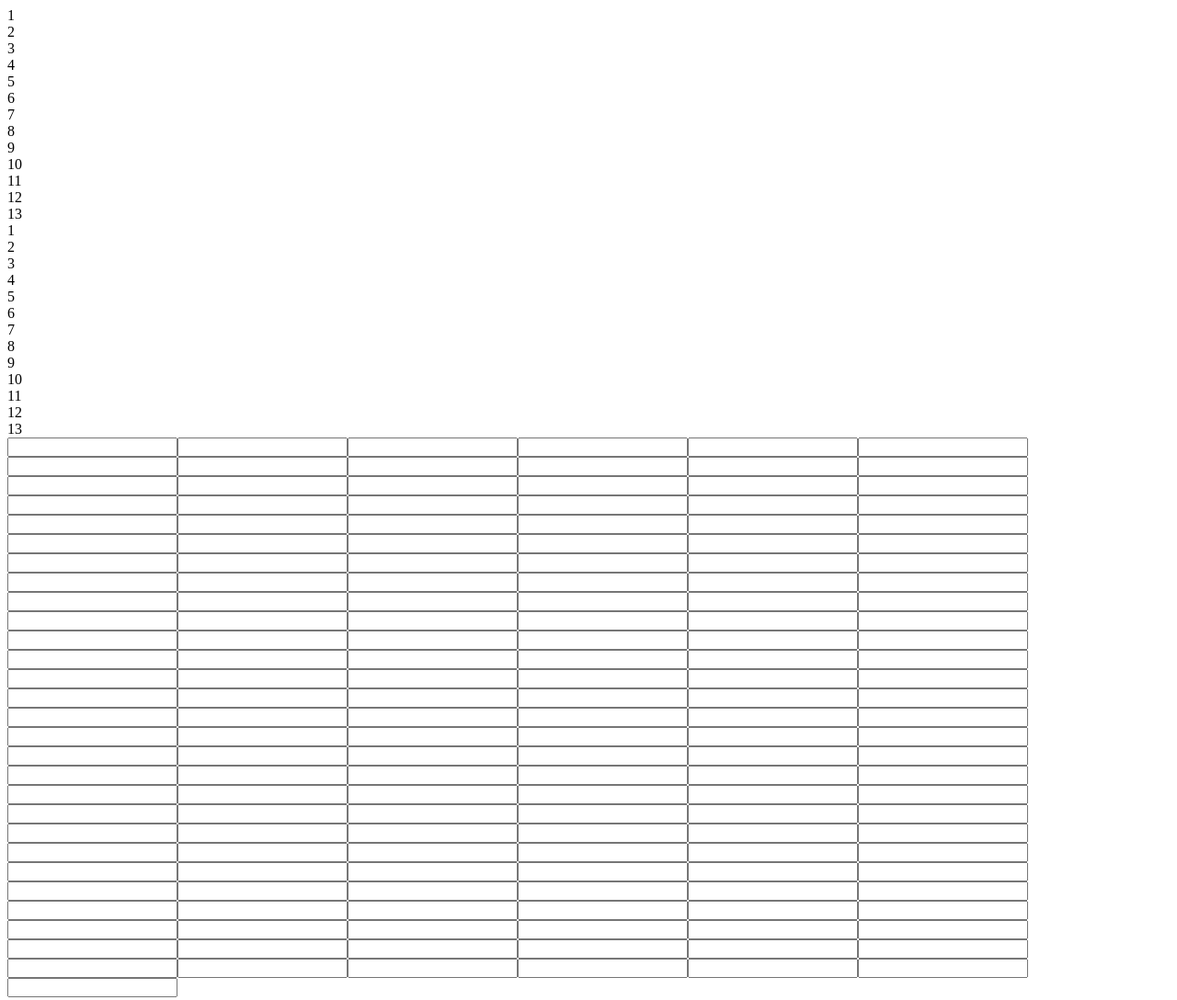
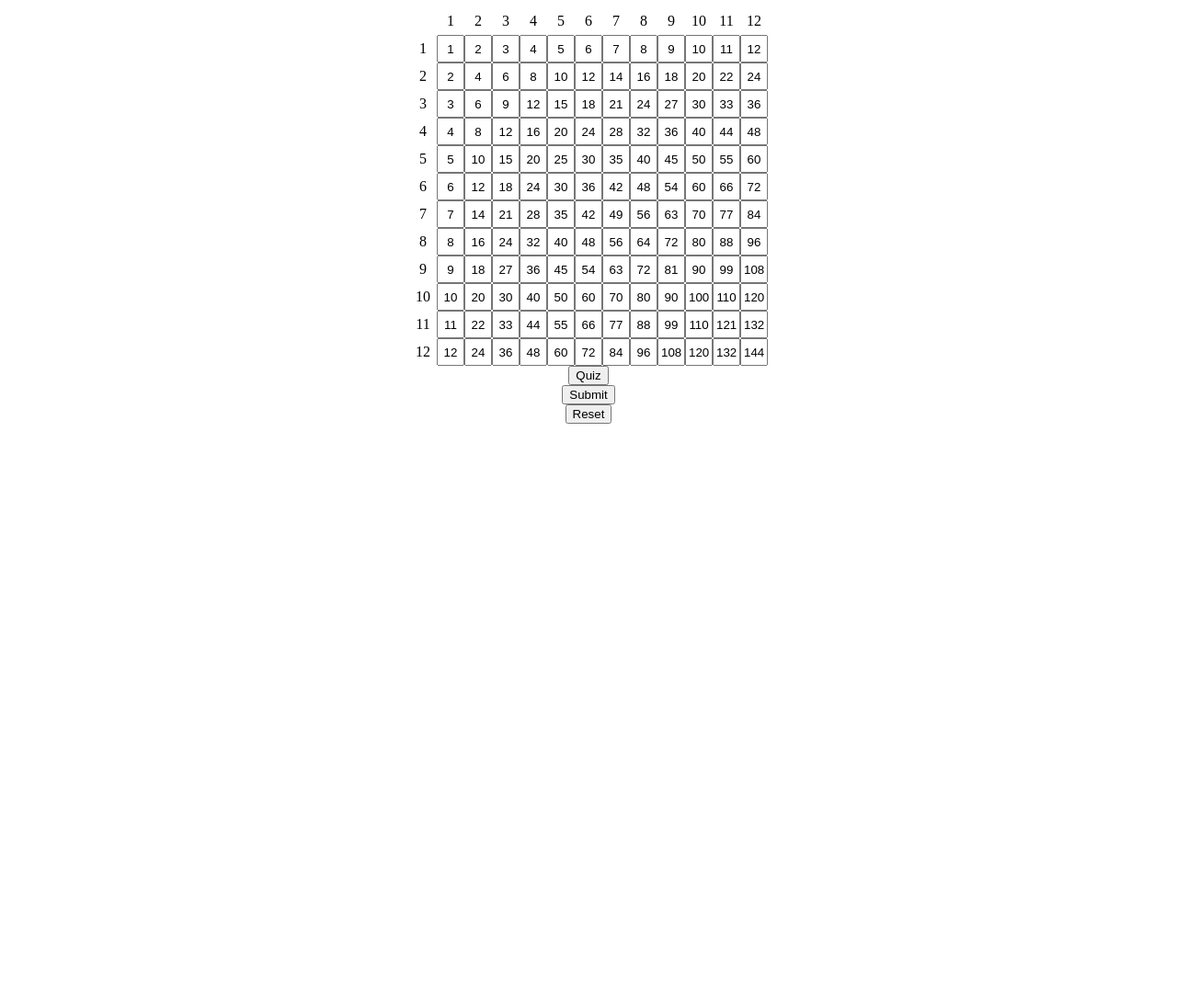
Before and after one commit to Sajid78612/Timetable_Grid_Website, a plain HTML site: page index.html in a window 1280 px wide. Shown: the whole page at 92% size. After the commit the page ends 800 px from the top, so only its background shows below. Drawn offline with Linux system fonts and the light colour scheme.

Commit message:
initial css commit

```diff
--- a/index.html
+++ b/index.html
@@ -1,20 +1,29 @@
 <!DOCTYPE html>
 <html>
+
 <head>
     <title>Multiplication Table</title>
     <meta name="viewport" content="width=device-width, initial-scale=1.0">
-
+    <link rel="stylesheet" href="style.css">
 </head>
 
 <body>
-    <div class="column-headers flex-container" id="column-headers">
+    <div id="main">
+        <div class="container" id="column-headers">
             <div class="header"></div>
         </div>
 
-    <div class="flex-container">
+        <div class="container">
             <div class="row-headers" id="row-headers"></div>
-        <div class="boxes flex-container" id="boxes"></div>
+            <div class="boxes" id="boxes"></div>
         </div>
 
+        <div id="timer"></div>
+        <div id="scoreValue"></div>
+
+        <button class="button" id="start-button" onclick="start(); startTimer()">Quiz</button>
+        <button class="button" id="submit-button" onclick="submit(); stopTimer()">Submit</button>
+        <button class="button" id="reset-button" onclick="reset()">Reset</button>
+    </div>
     <script src="index.js"></script>
 </body>
--- a/index.js
+++ b/index.js
@@ -1,7 +1,20 @@
+// Headers and table
 var boxes = document.getElementById('boxes');
 var columnHeaders = document.getElementById('column-headers');
 var rowHeaders = document.getElementById('row-headers');
 
+// Buttons
+var startBtn = document.getElementById('quiz-button');
+var resetBtn = document.getElementById('reset-button');
+var submitBtn = document.getElementById('submit-button');
+
+// Variables
+var score = 0;
+var scoreValue = 0;
+var timerVar;
+var totalSeconds;
+
+// Create Tables and Headers
 function createBoxes(min, max) {
 	createColumnHeaders(min, max);
 	createRowHeaders(min, max);
@@ -10,12 +23,12 @@ function createBoxes(min, max) {
 
 		for (let j = min; j <= max; j++) {
 			var box = document.createElement('INPUT');
-			//box.setAttribute('type', 'text');
+			box.setAttribute('type', 'text');
 			var boxId = i + 'x' + j;
 			box.setAttribute('id', boxId);
 			var boxValue = i * j;
-			//box.setAttribute('value', boxValue);
-			//box.setAttribute('data-value', boxValue);
+			box.setAttribute('value', boxValue);
+			box.setAttribute('data-value', boxValue);
 			box.classList.add('box');
 			boxes.append(box);
 		}
@@ -41,4 +54,42 @@ function createRowHeaders(min, max) {
 	}
 }
 
-createBoxes(1,13);
+// Button Functions
+function start() {
+	var empt;
+}
+
+function submit() {
+	var empt;
+}
+
+function reset() {
+	window.location.reload();
+}
+
+// Timer functionality
+function startTimer() {
+	timerVar = setInterval(countTimer, 1000);
+	totalSeconds = 0;
+
+	function countTimer() {
+		++totalSeconds;
+		var hour = Math.floor(totalSeconds / 3600);
+		minute = Math.floor((totalSeconds - hour * 3600) / 60);
+		seconds = totalSeconds - (hour * 3600 + minute * 60);
+		if (hour < 10)
+			hour = "0" + hour;
+		if (minute < 10)
+			minute = "0" + minute;
+		if (seconds < 10)
+			seconds = "0" + seconds;
+		document.getElementById("timer").innerHTML = hour + ":" + minute + ":" + seconds;
+	}
+}
+
+function stopTimer() {
+	clearInterval(timerVar);
+}
+
+// Main
+createBoxes(1,12);
--- /dev/null
+++ b/style.css
@@ -0,0 +1,42 @@
+* {
+	box-sizing: border-box;
+}
+
+#main {
+	align-items: center;
+	display: flex;
+	flex-direction: column;
+	justify-content: center;
+}
+
+.box {
+	text-align: center;
+	height: 30px;
+	width: 30px;
+}
+
+.boxes {
+	width: 360px;
+}
+
+.column-headers {
+	width: 390px;
+}
+
+.header {
+	align-items: center;
+	display: flex;
+	height: 30px;
+	justify-content: center;
+	text-align: center;
+	width: 30px;
+}
+
+.container {
+	display: flex;
+	flex-wrap: wrap;
+}
+
+.text-center {
+	text-align: center;
+}
```
Lines whose indentation alone changed are shown as unchanged.
